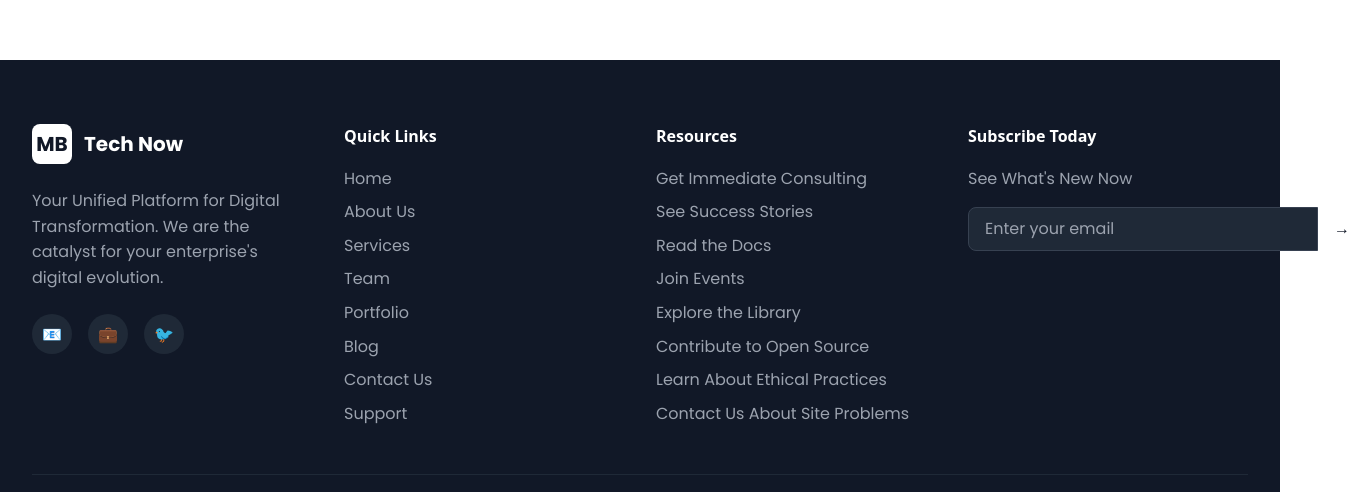
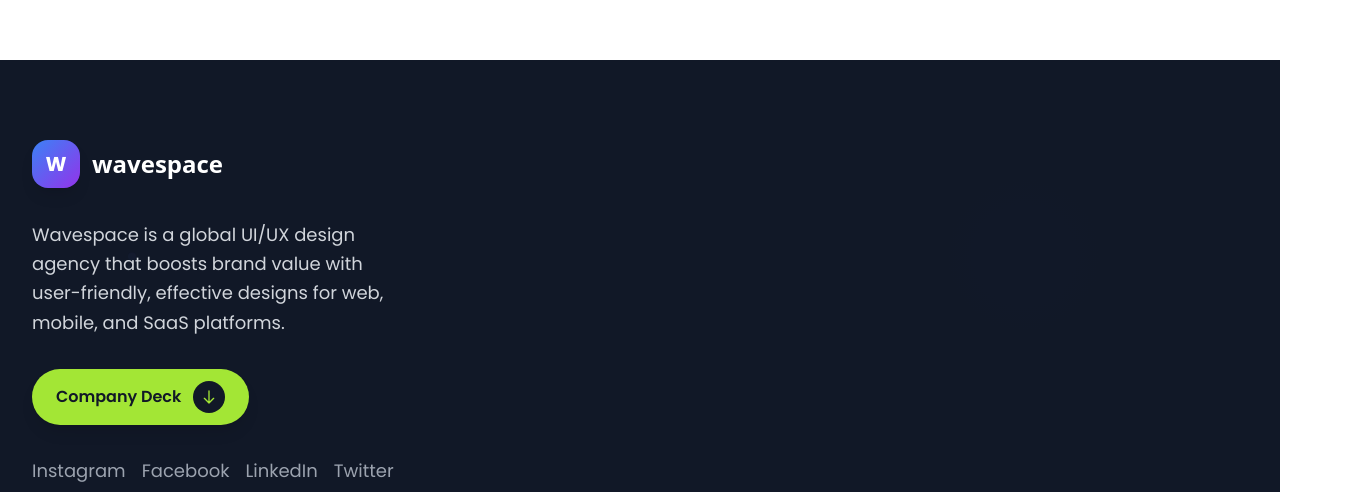
Before and after one commit to SusithD/Tech-Company-Website, a Nuxt app: page / in a window 1280 px wide. Shown: the part 11508-12000 px from the top of the page, 1366 px wide, since content can reach past the window. Built offline with nearby package versions, Linux system fonts and the light colour scheme; a web font is replaced by a local one.

Commit message:
Enhance FooterSection component with improved layout, animated elements, and updated branding for better user engagement

```diff
--- a/components/FooterSection.vue
+++ b/components/FooterSection.vue
@@ -1,101 +1,271 @@
 <template>
-  <footer class="bg-gray-900 text-white">
-    <div class="container-custom py-16">
-      <div class="grid lg:grid-cols-4 gap-8">
-        <!-- Company Info -->
-        <div class="lg:col-span-1">
-          <div class="flex items-center space-x-3 mb-6">
-            <div class="w-10 h-10 bg-white rounded-lg flex items-center justify-center">
-              <span class="text-gray-900 font-bold text-xl">MB</span>
+  <footer class="bg-gray-900 text-white relative overflow-hidden">
+    <!-- Background Pattern -->
+    <div class="absolute inset-0 opacity-5">
+      <div class="absolute inset-0" style="background-image: radial-gradient(circle at 20% 80%, rgba(59, 130, 246, 0.1) 0%, transparent 50%), radial-gradient(circle at 80% 20%, rgba(147, 51, 234, 0.1) 0%, transparent 50%);"></div>
+    </div>
+
+    <!-- Floating Elements -->
+    <div class="absolute inset-0 opacity-10">
+      <div class="footer-float footer-float-1"></div>
+      <div class="footer-float footer-float-2"></div>
+      <div class="footer-float footer-float-3"></div>
+    </div>
+
+    <div class="container-custom py-20 relative z-10">
+      <div class="grid lg:grid-cols-6 gap-12">
+        <!-- Company Info - Enhanced -->
+        <div class="lg:col-span-2">
+          <div class="flex items-center space-x-3 mb-8">
+            <div class="w-12 h-12 bg-gradient-to-br from-blue-500 to-purple-600 rounded-2xl flex items-center justify-center shadow-lg">
+              <span class="text-white font-bold text-xl">W</span>
             </div>
-            <span class="text-xl font-bold">Tech Now</span>
+            <span class="text-2xl font-bold font-heading">wavespace</span>
           </div>
-          <p class="text-gray-400 mb-6">
-            Your Unified Platform for Digital Transformation. We are the catalyst for your enterprise's digital evolution.
+
+          <p class="text-gray-300 mb-8 text-lg leading-relaxed">
+            Wavespace is a global UI/UX design agency that boosts brand value with user-friendly, effective designs for web, mobile, and SaaS platforms.
           </p>
+
+          <!-- Company Deck Download -->
+          <div class="mb-8">
+            <button class="inline-flex items-center bg-lime-400 text-gray-900 px-6 py-3 rounded-full font-semibold hover:bg-lime-300 transition-all duration-300 transform hover:scale-105 shadow-lg">
+              <span>Company Deck</span>
+              <div class="ml-3 w-8 h-8 bg-gray-900 rounded-full flex items-center justify-center">
+                <svg class="w-4 h-4 text-lime-400" fill="none" stroke="currentColor" viewBox="0 0 24 24">
+                  <path stroke-linecap="round" stroke-linejoin="round" stroke-width="2" d="M19 14l-7 7m0 0l-7-7m7 7V3"></path>
+                </svg>
+              </div>
+            </button>
+          </div>
+
+          <!-- Social Links -->
           <div class="flex space-x-4">
-            <a href="#" class="w-10 h-10 bg-gray-800 rounded-full flex items-center justify-center hover:bg-gray-700 transition-colors">
-              <span class="text-white">📧</span>
-            </a>
-            <a href="#" class="w-10 h-10 bg-gray-800 rounded-full flex items-center justify-center hover:bg-gray-700 transition-colors">
-              <span class="text-white">💼</span>
-            </a>
-            <a href="#" class="w-10 h-10 bg-gray-800 rounded-full flex items-center justify-center hover:bg-gray-700 transition-colors">
-              <span class="text-white">🐦</span>
-            </a>
+            <a href="#" class="text-gray-400 hover:text-white transition-colors duration-300 text-lg">Instagram</a>
+            <a href="#" class="text-gray-400 hover:text-white transition-colors duration-300 text-lg">Facebook</a>
+            <a href="#" class="text-gray-400 hover:text-white transition-colors duration-300 text-lg">LinkedIn</a>
+            <a href="#" class="text-gray-400 hover:text-white transition-colors duration-300 text-lg">Twitter</a>
           </div>
         </div>
 
-        <!-- Quick Links -->
-        <div>
-          <h3 class="text-white font-semibold mb-4">Quick Links</h3>
-          <ul class="space-y-2">
-            <li v-for="link in quickLinks" :key="link.name">
-              <a :href="link.href" class="text-gray-400 hover:text-white transition-colors">
-                {{ link.name }}
-              </a>
-            </li>
-          </ul>
+        <!-- Services Column 1 -->
+        <div class="lg:col-span-1">
+          <div class="space-y-6">
+            <div class="service-link group cursor-pointer">
+              <span class="text-gray-300 group-hover:text-white transition-colors duration-300 text-lg">UI UX Design</span>
+            </div>
+            <div class="service-link group cursor-pointer">
+              <span class="text-gray-300 group-hover:text-white transition-colors duration-300 text-lg">Web Design</span>
+            </div>
+            <div class="service-link group cursor-pointer">
+              <span class="text-gray-300 group-hover:text-white transition-colors duration-300 text-lg">SaaS Design</span>
+            </div>
+            <div class="service-link group cursor-pointer">
+              <span class="text-gray-300 group-hover:text-white transition-colors duration-300 text-lg">Webflow</span>
+            </div>
+            <div class="service-link group cursor-pointer">
+              <span class="text-gray-300 group-hover:text-white transition-colors duration-300 text-lg">Build Product (MVP)</span>
+            </div>
+          </div>
         </div>
 
-        <!-- Resources -->
-        <div>
-          <h3 class="text-white font-semibold mb-4">Resources</h3>
-          <ul class="space-y-2">
-            <li v-for="resource in resources" :key="resource.name">
-              <a :href="resource.href" class="text-gray-400 hover:text-white transition-colors">
-                {{ resource.name }}
-              </a>
-            </li>
-          </ul>
+        <!-- Services Column 2 -->
+        <div class="lg:col-span-1">
+          <div class="space-y-6">
+            <div class="service-link group cursor-pointer">
+              <span class="text-gray-300 group-hover:text-white transition-colors duration-300 text-lg">Design System</span>
+            </div>
+            <div class="service-link group cursor-pointer">
+              <span class="text-gray-300 group-hover:text-white transition-colors duration-300 text-lg">Webflow</span>
+            </div>
+            <div class="service-link group cursor-pointer">
+              <span class="text-gray-300 group-hover:text-white transition-colors duration-300 text-lg">Build Product (MVP)</span>
+            </div>
+            <div class="service-link group cursor-pointer">
+              <span class="text-gray-300 group-hover:text-white transition-colors duration-300 text-lg">Conversion Rate.. (CRO)</span>
+            </div>
+          </div>
         </div>
 
-        <!-- Newsletter -->
-        <div>
-          <h3 class="text-white font-semibold mb-4">Subscribe Today</h3>
-          <p class="text-gray-400 mb-4">See What's New Now</p>
-          <div class="flex">
-            <input
-              type="email"
-              placeholder="Enter your email"
-              class="flex-1 px-4 py-2 bg-gray-800 border border-gray-700 rounded-l-lg text-white placeholder-gray-400 focus:outline-none focus:ring-2 focus:ring-white"
-            >
-            <button class="px-4 py-2 bg-white text-gray-900 rounded-r-lg hover:bg-gray-100 transition-colors font-semibold">
-              →
-            </button>
+        <!-- Portfolio Column 1 -->
+        <div class="lg:col-span-1">
+          <div class="space-y-6">
+            <div class="portfolio-link group cursor-pointer">
+              <span class="text-gray-300 group-hover:text-white transition-colors duration-300 text-lg">Spacebook</span>
+            </div>
+            <div class="portfolio-link group cursor-pointer">
+              <span class="text-gray-300 group-hover:text-white transition-colors duration-300 text-lg">Kodezi</span>
+            </div>
+            <div class="portfolio-link group cursor-pointer">
+              <span class="text-gray-300 group-hover:text-white transition-colors duration-300 text-lg">Solon Network</span>
+            </div>
+            <div class="portfolio-link group cursor-pointer">
+              <span class="text-gray-300 group-hover:text-white transition-colors duration-300 text-lg font-semibold">View all work</span>
+            </div>
+          </div>
+        </div>
+
+        <!-- Portfolio Column 2 -->
+        <div class="lg:col-span-1">
+          <div class="space-y-6">
+            <div class="portfolio-link group cursor-pointer">
+              <span class="text-gray-300 group-hover:text-white transition-colors duration-300 text-lg">Behance</span>
+            </div>
+            <div class="portfolio-link group cursor-pointer">
+              <span class="text-gray-300 group-hover:text-white transition-colors duration-300 text-lg">Dribbble</span>
+            </div>
+            <div class="portfolio-link group cursor-pointer">
+              <span class="text-gray-300 group-hover:text-white transition-colors duration-300 text-lg">Awwwards</span>
+            </div>
           </div>
         </div>
       </div>
 
-      <div class="border-t border-gray-800 mt-12 pt-8 text-center">
-        <p class="text-gray-400">
-          © 2025 MB Tech Now - All Rights Reserved.
-        </p>
+      <!-- Call to Action Section -->
+      <div class="mt-20 flex flex-col lg:flex-row items-start lg:items-center justify-between">
+        <div class="mb-8 lg:mb-0">
+          <p class="text-gray-400 text-lg mb-2">Let's work together</p>
+          <h3 class="text-4xl md:text-5xl font-bold text-lime-400 font-heading">Call wavespace</h3>
+        </div>
+
+        <div class="flex items-center">
+          <button class="inline-flex items-center bg-lime-400 text-gray-900 px-8 py-4 rounded-full font-semibold text-lg hover:bg-lime-300 transition-all duration-300 transform hover:scale-105 shadow-lg group">
+            <span>Get Started</span>
+            <div class="ml-3 w-8 h-8 bg-gray-900 rounded-full flex items-center justify-center group-hover:rotate-45 transition-transform duration-300">
+              <svg class="w-4 h-4 text-lime-400" fill="none" stroke="currentColor" viewBox="0 0 24 24">
+                <path stroke-linecap="round" stroke-linejoin="round" stroke-width="2" d="M7 17L17 7M17 7H7M17 7V17"></path>
+              </svg>
+            </div>
+          </button>
+        </div>
+      </div>
+
+      <!-- Bottom Section -->
+      <div class="mt-16 pt-8 border-t border-gray-800">
+        <div class="flex flex-col lg:flex-row items-start lg:items-center justify-between">
+          <div class="mb-6 lg:mb-0">
+            <p class="text-gray-400 text-sm">
+              wavespace LLC © 2025
+            </p>
+          </div>
+
+          <div class="flex items-center space-x-4">
+            <p class="text-gray-400 text-sm">
+              Wavespace is a limited liability company based in
+              <span class="inline-flex items-center space-x-1">
+                <span>🇺🇸</span>
+                <span>🇱🇰</span>
+                <span>🇳🇱</span>
+              </span>
+            </p>
+
+            <!-- Team Avatars -->
+            <div class="flex -space-x-2">
+              <div class="w-8 h-8 bg-gray-600 rounded-full border-2 border-gray-800 flex items-center justify-center">
+                <span class="text-xs text-white">A</span>
+              </div>
+              <div class="w-8 h-8 bg-blue-500 rounded-full border-2 border-gray-800 flex items-center justify-center">
+                <span class="text-xs text-white">B</span>
+              </div>
+              <div class="w-8 h-8 bg-green-500 rounded-full border-2 border-gray-800 flex items-center justify-center">
+                <span class="text-xs text-white">C</span>
+              </div>
+              <div class="w-8 h-8 bg-purple-500 rounded-full border-2 border-gray-800 flex items-center justify-center">
+                <span class="text-xs text-white">D</span>
+              </div>
+              <div class="w-8 h-8 bg-red-500 rounded-full border-2 border-gray-800 flex items-center justify-center">
+                <span class="text-xs text-white">E</span>
+              </div>
+              <div class="w-8 h-8 bg-yellow-500 rounded-full border-2 border-gray-800 flex items-center justify-center">
+                <span class="text-xs text-white">F</span>
+              </div>
+              <div class="w-8 h-8 bg-pink-500 rounded-full border-2 border-gray-800 flex items-center justify-center">
+                <span class="text-xs text-white">G</span>
+              </div>
+              <div class="w-8 h-8 bg-indigo-500 rounded-full border-2 border-gray-800 flex items-center justify-center">
+                <span class="text-xs text-white">H</span>
+              </div>
+            </div>
+          </div>
+        </div>
+      </div>
+    </div>
+
+    <!-- Bottom Brand Section -->
+    <div class="bg-gray-950 py-6 border-t border-gray-800">
+      <div class="container-custom">
+        <div class="text-center">
+          <h4 class="text-8xl md:text-9xl font-black text-white/10 font-heading tracking-wider">
+            wavespace
+          </h4>
+        </div>
       </div>
     </div>
   </footer>
 </template>
 
 <script setup>
-const quickLinks = [
-  { name: 'Home', href: '#' },
-  { name: 'About Us', href: '#about' },
-  { name: 'Services', href: '#services' },
-  { name: 'Team', href: '#team' },
-  { name: 'Portfolio', href: '#portfolio' },
-  { name: 'Blog', href: '#blog' },
-  { name: 'Contact Us', href: '#contact' },
-  { name: 'Support', href: '#support' }
-]
+import { onMounted } from 'vue'
+import { gsap } from 'gsap'
+import { ScrollTrigger } from 'gsap/ScrollTrigger'
 
-const resources = [
-  { name: 'Get Immediate Consulting', href: '#consulting' },
-  { name: 'See Success Stories', href: '#stories' },
-  { name: 'Read the Docs', href: '#docs' },
-  { name: 'Join Events', href: '#events' },
-  { name: 'Explore the Library', href: '#library' },
-  { name: 'Contribute to Open Source', href: '#opensource' },
-  { name: 'Learn About Ethical Practices', href: '#ethics' },
-  { name: 'Contact Us About Site Problems', href: '#problems' }
-]
+onMounted(() => {
+  if (process.client) {
+    gsap.registerPlugin(ScrollTrigger)
+
+    // Animate service links
+    gsap.fromTo('.service-link',
+      { opacity: 0, x: -20 },
+      {
+        opacity: 1,
+        x: 0,
+        duration: 0.6,
+        stagger: 0.1,
+        ease: 'power3.out',
+        scrollTrigger: {
+          trigger: '.service-link',
+          start: 'top 90%',
+          toggleActions: 'play none none reverse'
+        }
+      }
+    )
+
+    // Animate portfolio links
+    gsap.fromTo('.portfolio-link',
+      { opacity: 0, x: 20 },
+      {
+        opacity: 1,
+        x: 0,
+        duration: 0.6,
+        stagger: 0.1,
+        ease: 'power3.out',
+        scrollTrigger: {
+          trigger: '.portfolio-link',
+          start: 'top 90%',
+          toggleActions: 'play none none reverse'
+        }
+      }
+    )
+
+    // Animate floating elements
+    gsap.to('.footer-float-1', { y: -15, duration: 4, yoyo: true, repeat: -1, ease: 'sine.inOut' })
+    gsap.to('.footer-float-2', { y: -20, duration: 3.5, yoyo: true, repeat: -1, ease: 'sine.inOut', delay: 1 })
+    gsap.to('.footer-float-3', { y: -12, duration: 4.5, yoyo: true, repeat: -1, ease: 'sine.inOut', delay: 2 })
+  }
+})
 </script>
+
+<style scoped>
+.footer-float {
+  position: absolute;
+  width: 8px;
+  height: 8px;
+  background: linear-gradient(45deg, #3b82f6, #8b5cf6);
+  border-radius: 50%;
+  opacity: 0.4;
+}
+
+.footer-float-1 { top: 20%; left: 10%; }
+.footer-float-2 { top: 60%; right: 15%; }
+.footer-float-3 { bottom: 30%; left: 25%; }
+</style>
```
